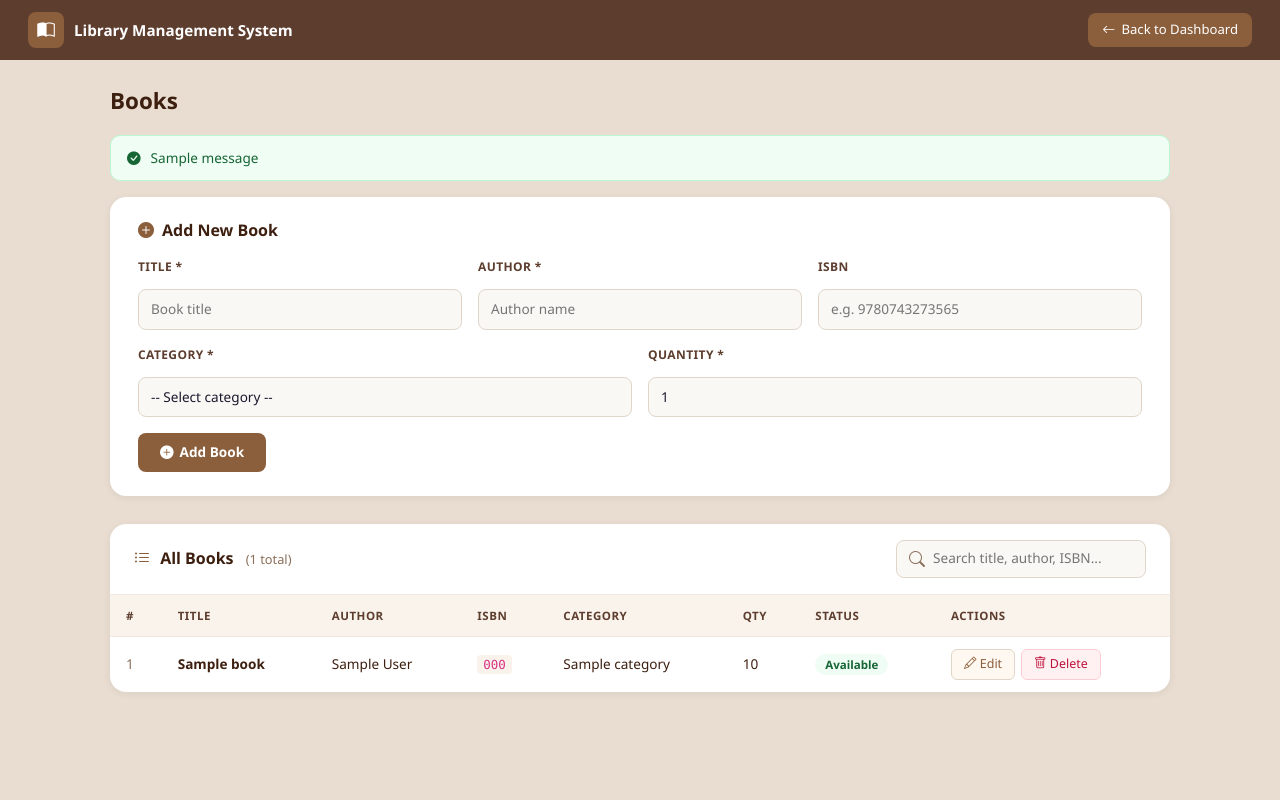
After one commit to nehabasnet/library_management_system, a Django app: page /book-management/ in a window 1280 px wide. The commit adds this page. Run offline with Django 5.2, Linux system fonts and the light colour scheme; a user stored in the database is signed in; tables that the repository leaves empty hold one stand-in row (values such as "Sample post"); one stand-in notice (Sample message) is shown.

Commit message:
Added books page

```diff
--- a/library_management/library/urls.py
+++ b/library_management/library/urls.py
@@ -8,4 +8,9 @@ urlpatterns = [
     path('books/',        views.books,          name='books'),
     path('dashboard/',    views.dashboard,      name='dashboard'),
     path('contact/', views.contact, name='contact'),
+    path('about/', views.about, name='about'),
+    path('book-management/',                     views.book_management, name='book_management'),
+    path('book-management/add/',                 views.book_add,        name='book_add'),
+    path('book-management/edit/<int:pk>/',       views.book_edit,       name='book_edit'),
+    path('book-management/delete/<int:pk>/',     views.book_delete,     name='book_delete'),
 ]
--- a/library_management/library/views.py
+++ b/library_management/library/views.py
@@ -1,9 +1,9 @@
-from django.shortcuts import render, redirect
+from django.shortcuts import render, redirect, get_object_or_404
 from django.contrib.auth import authenticate, login, logout
 from django.contrib.auth.decorators import login_required
 from django.contrib import messages
 from django.db.models import Q
-from .models import Book, Category, ContactInfo
+from .models import Book, Category, ContactInfo, Student, IssueBook
 
 def home(request):
     return render(request, 'library/index.html')
@@ -32,7 +32,7 @@ def login_view(request):
 def logout_view(request):
     logout(request)
     return redirect('login')
-from .models import Book
+
 
 # Book Views
 def books(request):
@@ -69,3 +69,81 @@ def about(request):
 @login_required
 def dashboard(request):
     return render(request, 'library/dashboard.html')
+
+@login_required
+def book_management(request):
+    query      = request.GET.get('q', '')
+    categories = Category.objects.all()
+    books      = Book.objects.select_related('category').all()
+    if query:
+        books = books.filter(
+            Q(title__icontains=query) |
+            Q(author__icontains=query) |
+            Q(isbn__icontains=query)
+        )
+    return render(request, 'library/book_management.html', {
+        'books': books, 'categories': categories, 'query': query,
+    })
+
+
+@login_required
+def book_add(request):
+    if request.method == 'POST':
+        title    = request.POST.get('title', '').strip()
+        author   = request.POST.get('author', '').strip()
+        isbn     = request.POST.get('isbn', '').strip()
+        quantity = request.POST.get('quantity', 1)
+        desc     = request.POST.get('description', '').strip()
+        cat_id   = request.POST.get('category')
+        new_cat  = request.POST.get('new_category', '').strip()
+
+        if new_cat:
+            category, _ = Category.objects.get_or_create(name=new_cat)
+        elif cat_id and cat_id != 'new':
+            category = get_object_or_404(Category, id=cat_id)
+        else:
+            messages.error(request, 'Please select or enter a category.')
+            return redirect('book_management')
+
+        if isbn and Book.objects.filter(isbn=isbn).exists():
+            messages.error(request, f'A book with ISBN "{isbn}" already exists.')
+            return redirect('book_management')
+
+        Book.objects.create(
+            title=title, author=author, isbn=isbn,
+            quantity=quantity, description=desc,
+            category=category, available=True
+        )
+        messages.success(request, f'"{title}" added successfully!')
+    return redirect('book_management')
+
+
+@login_required
+def book_edit(request, pk):
+    book       = get_object_or_404(Book, pk=pk)
+    categories = Category.objects.all()
+    if request.method == 'POST':
+        book.title       = request.POST.get('title', '').strip()
+        book.author      = request.POST.get('author', '').strip()
+        book.isbn        = request.POST.get('isbn', '').strip()
+        book.quantity    = request.POST.get('quantity', 1)
+        book.description = request.POST.get('description', '').strip()
+        cat_id = request.POST.get('category')
+        if cat_id:
+            book.category = get_object_or_404(Category, id=cat_id)
+        book.save()
+        messages.success(request, f'"{book.title}" updated!')
+        return redirect('book_management')
+    return render(request, 'library/book_edit.html', {
+        'book': book, 'categories': categories
+    })
+
+
+@login_required
+def book_delete(request, pk):
+    book = get_object_or_404(Book, pk=pk)
+    if request.method == 'POST':
+        title = book.title
+        book.delete()
+        messages.success(request, f'"{title}" deleted.')
+    return redirect('book_management')
--- a/library_management/library_management/urls.py
+++ b/library_management/library_management/urls.py
@@ -16,15 +16,8 @@ Including another URLconf
 """
 from django.contrib import admin
 from django.urls import path, include
-from library import views
 
 urlpatterns = [
     path('admin/', admin.site.urls),
-    path('', views.home, name='home'),
-    path('login/', views.login_view, name='login'),
-    path('books/', views.books, name='books'),
-    path('dashboard/', views.dashboard, name='dashboard'),
-    path('logout/', views.logout_view, name='logout'),
     path('', include('library.urls')),
-    path('about/', views.about, name='about'),
 ]
--- /dev/null
+++ b/library_management/templates/library/book_management.html
@@ -0,0 +1,340 @@
+<!DOCTYPE html>
+<html lang="en">
+<head>
+  <meta charset="UTF-8"/>
+  <meta name="viewport" content="width=device-width, initial-scale=1.0"/>
+  <title>Book Management — LMS</title>
+  <link href="https://cdn.jsdelivr.net/npm/bootstrap@5.3.0/dist/css/bootstrap.min.css" rel="stylesheet"/>
+  <link href="https://cdn.jsdelivr.net/npm/bootstrap-icons@1.10.5/font/bootstrap-icons.css" rel="stylesheet"/>
+  <style>
+    * { margin: 0; padding: 0; box-sizing: border-box; }
+    body { background: #e8ddd0; font-family: 'Segoe UI', sans-serif; min-height: 100vh; }
+
+    .topbar {
+      background: #5c3d2e; padding: 12px 28px;
+      display: flex; justify-content: space-between; align-items: center;
+      position: sticky; top: 0; z-index: 100;
+    }
+    .topbar-left { display: flex; align-items: center; gap: 10px; }
+    .topbar-left .logo-icon {
+      width: 36px; height: 36px; background: #8b5e3c;
+      border-radius: 8px; display: flex; align-items: center;
+      justify-content: center; color: #fff; font-size: 1.1rem;
+    }
+    .topbar-left span { font-size: 0.95rem; font-weight: 600; color: #fff; }
+    .back-btn {
+      display: flex; align-items: center; gap: 6px;
+      background: #8b5e3c; border: none; padding: 7px 14px;
+      border-radius: 8px; font-size: 0.82rem; color: #fff;
+      text-decoration: none; transition: background 0.15s;
+    }
+    .back-btn:hover { background: #a0714f; color: #fff; }
+
+    .page-body { max-width: 1100px; margin: 28px auto; padding: 0 20px; }
+
+    .page-heading { margin-bottom: 20px; }
+    .page-heading h2 { font-size: 1.4rem; font-weight: 700; color: #3d1f0f; margin-bottom: 4px; }
+    .page-heading p  { font-size: 0.85rem; color: #8b6f5a; }
+
+    /* Alert */
+    .alert {
+      padding: 12px 16px; border-radius: 10px;
+      font-size: 0.85rem; margin-bottom: 16px;
+      display: flex; align-items: center; gap: 10px;
+    }
+    .alert-success { background: #f0fdf4; border: 1px solid #bbf7d0; color: #166534; }
+    .alert-error   { background: #fff1f2; border: 1px solid #fecdd3; color: #be123c; }
+
+    /* Add Book form card */
+    .form-card {
+      background: #fff; border-radius: 16px;
+      padding: 24px 28px; margin-bottom: 28px;
+      box-shadow: 0 2px 8px rgba(0,0,0,0.06);
+    }
+    .form-card h5 {
+      font-size: 1rem; font-weight: 700;
+      color: #3d1f0f; margin-bottom: 18px;
+      display: flex; align-items: center; gap: 8px;
+    }
+    .form-row { display: grid; grid-template-columns: repeat(3, 1fr); gap: 16px; }
+    .form-row-2 { display: grid; grid-template-columns: 1fr 1fr; gap: 16px; margin-top: 16px; }
+    .form-group { display: flex; flex-direction: column; gap: 5px; }
+    .form-label {
+      font-size: 0.75rem; font-weight: 600; color: #5c3d2e;
+      text-transform: uppercase; letter-spacing: 0.4px;
+    }
+    .form-input, .form-select {
+      padding: 9px 12px; border: 1.5px solid #e0d5c8;
+      border-radius: 8px; font-size: 0.85rem;
+      color: #1a1a2e; background: #faf8f5; outline: none;
+      transition: border-color 0.2s;
+    }
+    .form-input:focus, .form-select:focus { border-color: #8b5e3c; background: #fff; }
+    .btn-add {
+      background: #8b5e3c; color: #fff; border: none;
+      padding: 9px 22px; border-radius: 8px;
+      font-size: 0.85rem; font-weight: 600;
+      cursor: pointer; transition: background 0.15s;
+      display: flex; align-items: center; gap: 6px;
+      align-self: flex-end;
+    }
+    .btn-add:hover { background: #6b4226; }
+
+    /* Table card */
+    .table-card {
+      background: #fff; border-radius: 16px;
+      overflow: hidden; box-shadow: 0 2px 8px rgba(0,0,0,0.06);
+    }
+    .table-header {
+      padding: 16px 24px; display: flex;
+      justify-content: space-between; align-items: center;
+      border-bottom: 1px solid #f0e8df;
+    }
+    .table-header h5 {
+      font-size: 1rem; font-weight: 700;
+      color: #3d1f0f; margin: 0;
+    }
+    .search-wrap {
+      display: flex; align-items: center;
+      gap: 8px; background: #faf8f5;
+      border: 1.5px solid #e0d5c8;
+      border-radius: 8px; padding: 6px 12px;
+    }
+    .search-wrap input {
+      border: none; background: transparent;
+      outline: none; font-size: 0.85rem; width: 200px;
+    }
+    .search-wrap i { color: #8b6f5a; }
+
+    table { width: 100%; border-collapse: collapse; }
+    thead th {
+      background: #faf3ec; font-size: 0.72rem;
+      font-weight: 600; text-transform: uppercase;
+      letter-spacing: 0.5px; color: #5c3d2e;
+      padding: 12px 16px; border-bottom: 1px solid #f0e8df;
+      text-align: left;
+    }
+    tbody td {
+      padding: 12px 16px; font-size: 0.85rem;
+      color: #3d1f0f; border-bottom: 1px solid #faf3ec;
+      vertical-align: middle;
+    }
+    tbody tr:hover { background: #fdf8f3; }
+    tbody tr:last-child td { border-bottom: none; }
+
+    .badge-available {
+      background: #f0fdf4; color: #166534;
+      font-size: 0.72rem; padding: 3px 10px;
+      border-radius: 20px; font-weight: 600;
+    }
+    .badge-out {
+      background: #fff1f2; color: #be123c;
+      font-size: 0.72rem; padding: 3px 10px;
+      border-radius: 20px; font-weight: 600;
+    }
+
+    .btn-edit {
+      background: #fff8f0; color: #8b5e3c;
+      border: 1px solid #e0d5c8; padding: 5px 12px;
+      border-radius: 6px; font-size: 0.78rem;
+      text-decoration: none; transition: all 0.15s;
+    }
+    .btn-edit:hover { background: #8b5e3c; color: #fff; }
+    .btn-delete {
+      background: #fff1f2; color: #be123c;
+      border: 1px solid #fecdd3; padding: 5px 12px;
+      border-radius: 6px; font-size: 0.78rem;
+      cursor: pointer; transition: all 0.15s;
+    }
+    .btn-delete:hover { background: #be123c; color: #fff; }
+
+    .empty-state {
+      text-align: center; padding: 48px 20px; color: #8b6f5a;
+    }
+    .empty-state i { font-size: 2.5rem; opacity: 0.4; display: block; margin-bottom: 10px; }
+
+    @media (max-width: 700px) {
+      .form-row   { grid-template-columns: 1fr; }
+      .form-row-2 { grid-template-columns: 1fr; }
+    }
+  </style>
+</head>
+<body>
+
+<!-- Topbar -->
+<div class="topbar">
+  <div class="topbar-left">
+    <div class="logo-icon"><i class="bi bi-book-half"></i></div>
+    <span>Library Management System</span>
+  </div>
+  <a href="{% url 'dashboard' %}" class="back-btn">
+    <i class="bi bi-arrow-left"></i> Back to Dashboard
+  </a>
+</div>
+
+<div class="page-body">
+
+  <div class="page-heading">
+    <h2>Books</h2>
+  </div>
+
+  <!-- Alerts -->
+  {% if messages %}
+    {% for message in messages %}
+      <div class="alert {% if message.tags == 'error' %}alert-error{% else %}alert-success{% endif %}">
+        <i class="bi {% if message.tags == 'error' %}bi-x-circle-fill{% else %}bi-check-circle-fill{% endif %}"></i>
+        {{ message }}
+      </div>
+    {% endfor %}
+  {% endif %}
+
+  <!-- ── Add Book Form ── -->
+  <div class="form-card">
+    <h5><i class="bi bi-plus-circle-fill" style="color:#8b5e3c;"></i> Add New Book</h5>
+    <form method="POST" action="{% url 'book_add' %}">
+      {% csrf_token %}
+      <div class="form-row">
+        <div class="form-group">
+          <label class="form-label">Title *</label>
+          <input type="text" name="title" class="form-input" placeholder="Book title" required/>
+        </div>
+        <div class="form-group">
+          <label class="form-label">Author *</label>
+          <input type="text" name="author" class="form-input" placeholder="Author name" required/>
+        </div>
+        <div class="form-group">
+          <label class="form-label">ISBN</label>
+          <input type="text" name="isbn" class="form-input" placeholder="e.g. 9780743273565" maxlength="13"/>
+        </div>
+      </div>
+
+      <div class="form-row-2">
+        <div class="form-group">
+          <label class="form-label">Category *</label>
+          <select name="category" class="form-select">
+            <option value="">-- Select category --</option>
+            {% for cat in categories %}
+              <option value="{{ cat.id }}">{{ cat.name }}</option>
+            {% endfor %}
+            <option value="new">+ Add new category...</option>
+          </select>
+          <input type="text" name="new_category" class="form-input"
+                 id="new-cat-input" placeholder="Type new category name"
+                 style="display:none; margin-top:6px;"/>
+        </div>
+        <div class="form-group">
+          <label class="form-label">Quantity *</label>
+          <input type="number" name="quantity" class="form-input"
+                 placeholder="1" min="1" value="1" required/>
+        </div>
+      </div>
+
+      <div style="margin-top:16px;">
+        <button type="submit" class="btn-add">
+          <i class="bi bi-plus-circle-fill"></i> Add Book
+        </button>
+      </div>
+    </form>
+  </div>
+
+  <!-- ── Book Table ── -->
+  <div class="table-card">
+    <div class="table-header">
+      <h5><i class="bi bi-list-ul" style="color:#8b5e3c;margin-right:6px;"></i>
+        All Books
+        <span style="font-size:0.8rem;color:#8b6f5a;font-weight:400;margin-left:8px;">
+          ({{ books|length }} total)
+        </span>
+      </h5>
+      <form method="GET">
+        <div class="search-wrap">
+          <i class="bi bi-search"></i>
+          <input type="text" name="q" value="{{ query }}"
+                 placeholder="Search title, author, ISBN..."/>
+          {% if query %}
+            <a href="{% url 'book_management' %}" style="color:#8b6f5a;font-size:0.8rem;">✕</a>
+          {% endif %}
+        </div>
+      </form>
+    </div>
+
+    {% if books %}
+      <table>
+        <thead>
+          <tr>
+            <th>#</th>
+            <th>Title</th>
+            <th>Author</th>
+            <th>ISBN</th>
+            <th>Category</th>
+            <th>Qty</th>
+            <th>Status</th>
+            <th>Actions</th>
+          </tr>
+        </thead>
+        <tbody>
+          {% for book in books %}
+          <tr>
+            <td style="color:#8b6f5a;">{{ forloop.counter }}</td>
+            <td><strong>{{ book.title }}</strong></td>
+            <td>{{ book.author }}</td>
+            <td>
+              {% if book.isbn %}
+                <code style="font-size:0.78rem;background:#faf3ec;padding:2px 6px;border-radius:4px;">
+                  {{ book.isbn }}
+                </code>
+              {% else %}
+                <span style="color:#ccc;">—</span>
+              {% endif %}
+            </td>
+            <td>{{ book.category.name }}</td>
+            <td>{{ book.quantity }}</td>
+            <td>
+              {% if book.quantity > 0 %}
+                <span class="badge-available">Available</span>
+              {% else %}
+                <span class="badge-out">Out of Stock</span>
+              {% endif %}
+            </td>
+            <td>
+              <div style="display:flex;gap:6px;">
+                <a href="{% url 'book_edit' book.pk %}" class="btn-edit">
+                  <i class="bi bi-pencil"></i> Edit
+                </a>
+                <form method="POST" action="{% url 'book_delete' book.pk %}"
+                      onsubmit="return confirm('Delete {{ book.title }}?')">
+                  {% csrf_token %}
+                  <button type="submit" class="btn-delete">
+                    <i class="bi bi-trash"></i> Delete
+                  </button>
+                </form>
+              </div>
+            </td>
+          </tr>
+          {% endfor %}
+        </tbody>
+      </table>
+    {% else %}
+      <div class="empty-state">
+        <i class="bi bi-journal-x"></i>
+        <p style="font-weight:600;margin-bottom:4px;">No books found</p>
+        <p style="font-size:0.82rem;">
+          {% if query %}Try a different search.{% else %}Add your first book using the form above.{% endif %}
+        </p>
+      </div>
+    {% endif %}
+  </div>
+
+</div>
+
+<script>
+
+  document.querySelector('[name="category"]').addEventListener('change', function() {
+    const newInput = document.getElementById('new-cat-input');
+    newInput.style.display = this.value === 'new' ? 'block' : 'none';
+    if (this.value === 'new') newInput.focus();
+  });
+</script>
+
+</body>
+</html>
--- a/library_management/templates/library/dashboard.html
+++ b/library_management/templates/library/dashboard.html
@@ -176,7 +176,7 @@
 <!-- Card Grid -->
 <div class="card-grid">
 
-  <a href="#" class="dash-card card-1">
+  <a href="{% url 'book_management' %}" class="dash-card card-1">
     <i class="bi bi-journals"></i>
     <span>Books</span>
     <small>Add · View · Edit · Delete</small>
```
Also changed, not shown: library_management/library/models.py (+25 -5 lines), library_management/templates/library/book_edit.html (added, +149 -0 lines), library_management/library/migrations/0006_alter_book_id_alter_category_id_alter_contactinfo_id.py (added), library_management/library/migrations/0007_student_alter_category_options_issuebook.py (added), library_management/library/migrations/0008_book_isbn.py (added).
